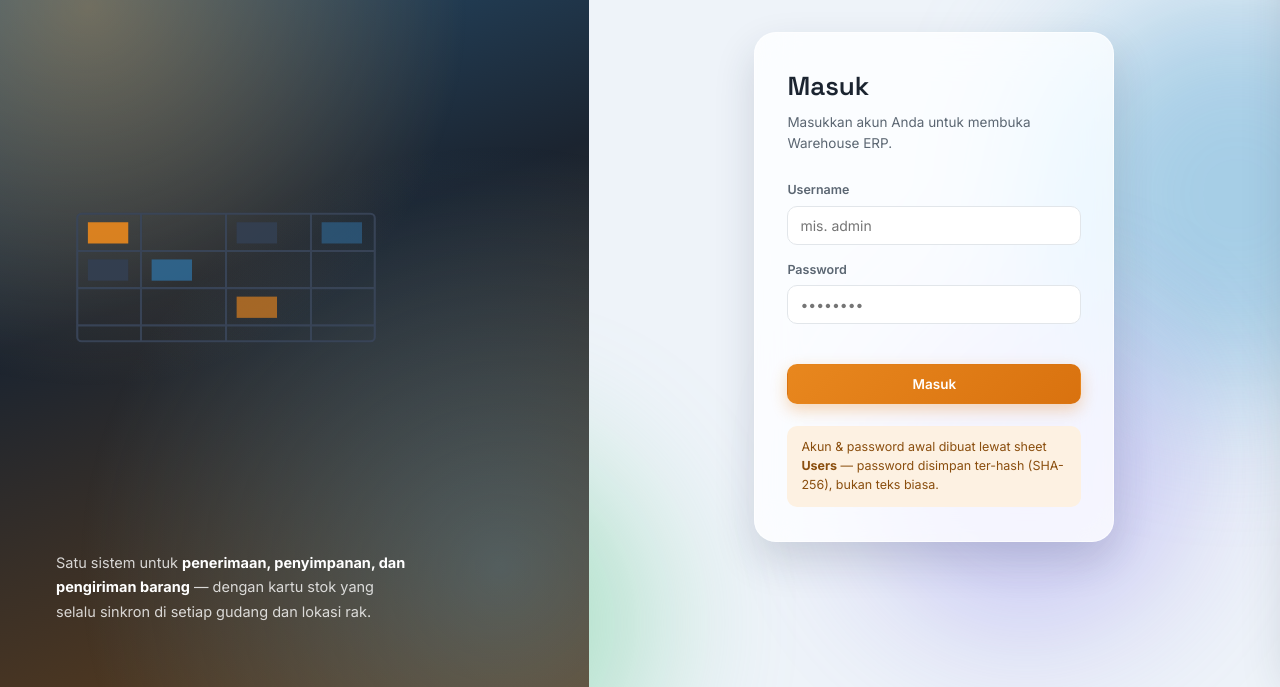
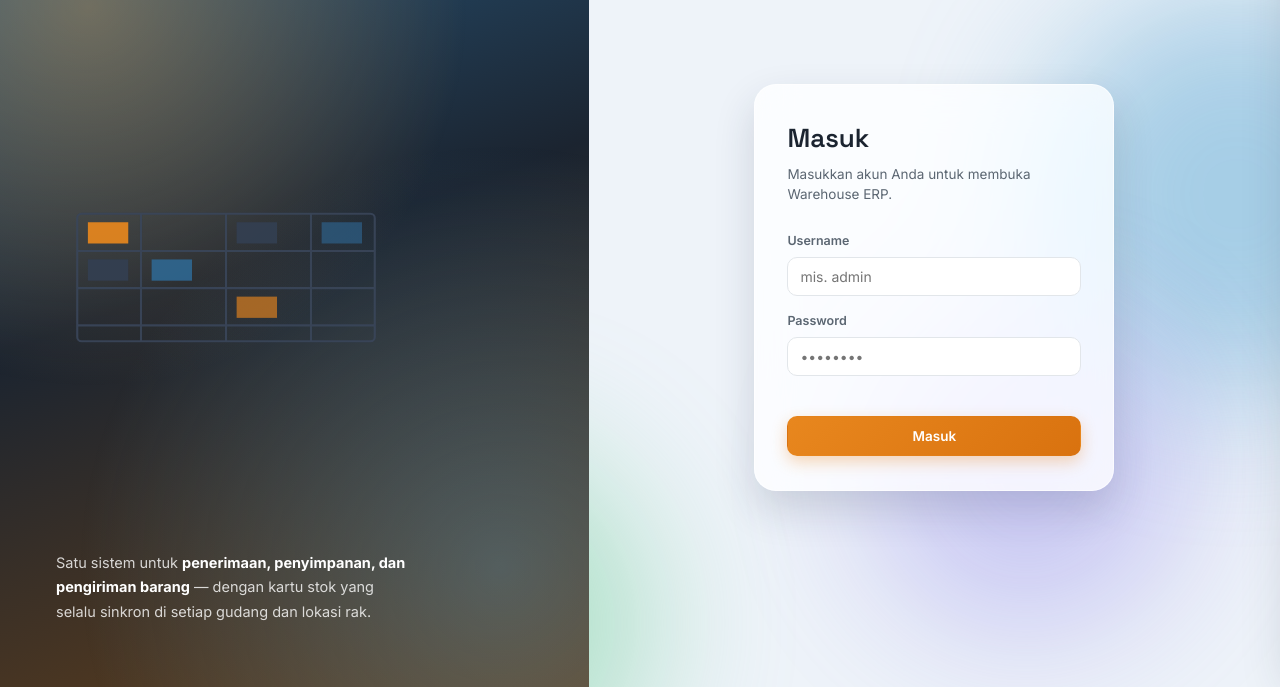
Before and after one commit to murindasentrabaja/Warehouse-System, a plain HTML site: page index.html in a window 1280 px wide. Shown: the part 113-800 px from the top of the page. Drawn offline with nearby package versions, Linux system fonts and the light colour scheme.

Commit message:
Remove login hint from index.html
Removed login hint about initial account and password creation.

```diff
--- a/index.html
+++ b/index.html
@@ -498,7 +498,6 @@ tbody tr:hover{background:var(--steel-soft);}
       </div>
       <div class="login-error" id="loginError"></div>
       <button class="btn btn-primary" id="btnLogin" style="width:100%; justify-content:center; padding:11px;" onclick="handleLogin()">Masuk</button>
-      <div class="login-hint">Akun & password awal dibuat lewat sheet <b>Users</b> — password disimpan ter-hash (SHA-256), bukan teks biasa.</div>
     </form>
   </div>
 </div>
```
